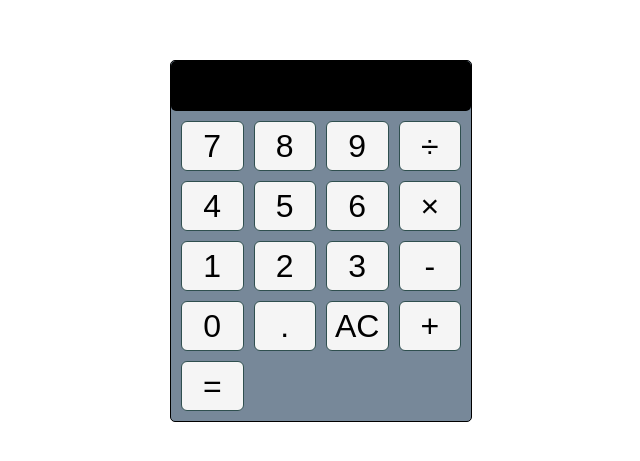
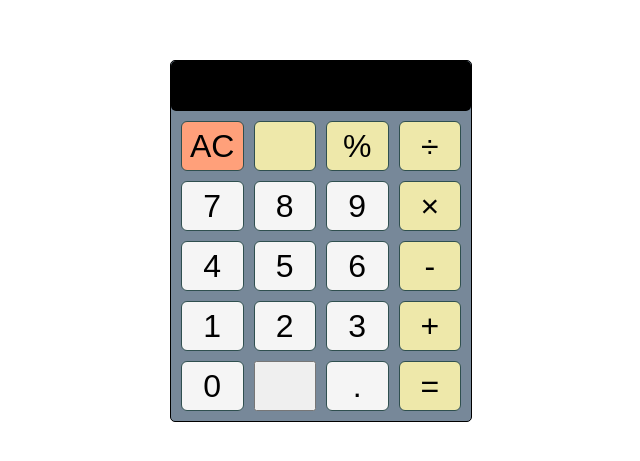
Before and after one commit to momentum-pt-team-1/build-a-calculator-with-javascript-KimWheaton, a plain HTML site: page index.html in a window 1280 px wide. Shown: the part 159-620 px from the top of the page, without its empty margins (319-959 px from the left). Drawn offline with Linux system fonts and the light colour scheme.

Commit message:
change css and calculator keys

```diff
--- a/index.html
+++ b/index.html
@@ -13,25 +13,29 @@
         <div id="calculator-screen"></div>
         <div class="calculator-keys">
 
+            <button class="all-clear" value="clear">AC</button>
+            <button class="operator" value=""></button>
+            <button class="operator" value="%">%</button>
+            <button class="operator" value="/">÷</button>
+
             <button class="number" value="7">7</button>
             <button class="number" value="8">8</button>
             <button class="number" value="9">9</button>
-            <button class="operator" value="/">÷</button>
+            <button class="operator" value="*">&times;</button>
 
             <button class="number" value="4">4</button>
             <button class="number" value="5">5</button>
             <button class="number" value="6">6</button>
-            <button class="operator" value="*">&times;</button>
+            <button class="operator" value="-">-</button>
 
             <button class="number" value="1">1</button>
             <button class="number" value="2">2</button>
             <button class="number" value="3">3</button>
-            <button class="operator" value="-">-</button>
+            <button class="operator" value="+">+</button>
 
             <button class="number" value="0">0</button>
+            <button></button>
             <button class="decimal" value=".">.</button>
-            <button class="all-clear" value="clear">AC</button>
-            <button class="operator" value="+">+</button>
             <button class="equal-sign" value="calculate">=</button>
         </div>
     </div>
--- a/main.css
+++ b/main.css
@@ -1,3 +1,6 @@
+/* change padding to right of display
+adjust sizes of calculator keys to better fill calculator box */
+
 #calculator {
     border: 1px solid black;
     border-radius: 5px;
@@ -27,7 +30,7 @@
     padding: 10px;
   }
 
-button {
+.number {
     height: 50px;
     border-radius: 6px;
     border: 1px solid darkslategray;
@@ -36,6 +39,58 @@ button {
     color: black;
   }
 
-button:hover {
+.number:hover {
     background-color: lightsteelblue;
   }
+
+.decimal {
+  height: 50px;
+  border-radius: 6px;
+  border: 1px solid darkslategray;
+  background-color: whitesmoke;
+  font-size: 2rem;
+  color: black;
+}
+
+.decimal:hover {
+  background-color: lightsteelblue;
+}
+
+.operator {
+    height: 50px;
+    border-radius: 6px;
+    border: 1px solid darkslategray;
+    background-color: palegoldenrod;
+    font-size: 2rem;
+    color: black;
+  }
+
+.operator:hover {
+    background-color: lightsteelblue;
+  }
+
+.equal-sign {
+  height: 50px;
+  border-radius: 6px;
+  border: 1px solid darkslategray;
+  background-color: palegoldenrod;
+  font-size: 2rem;
+  color: black;
+}
+
+.equal-sign:hover {
+  background-color: lightsteelblue;
+}
+
+.all-clear {
+    height: 50px;
+    border-radius: 6px;
+    border: 1px solid darkslategray;
+    background-color: lightsalmon;
+    font-size: 2rem;
+    color: black;
+}
+
+.all-clear:hover {
+    background-color: lightsteelblue;
+  }
```
